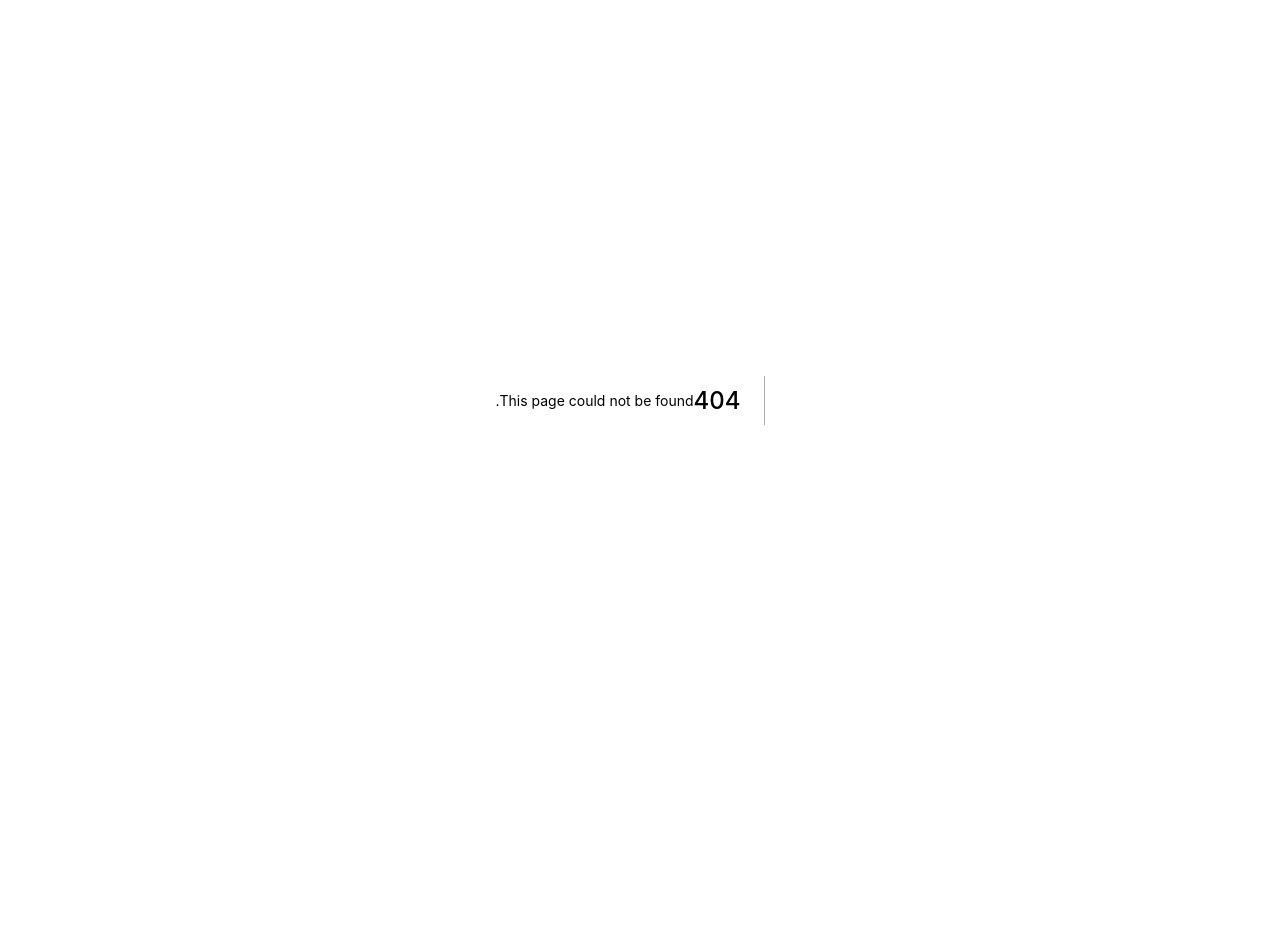
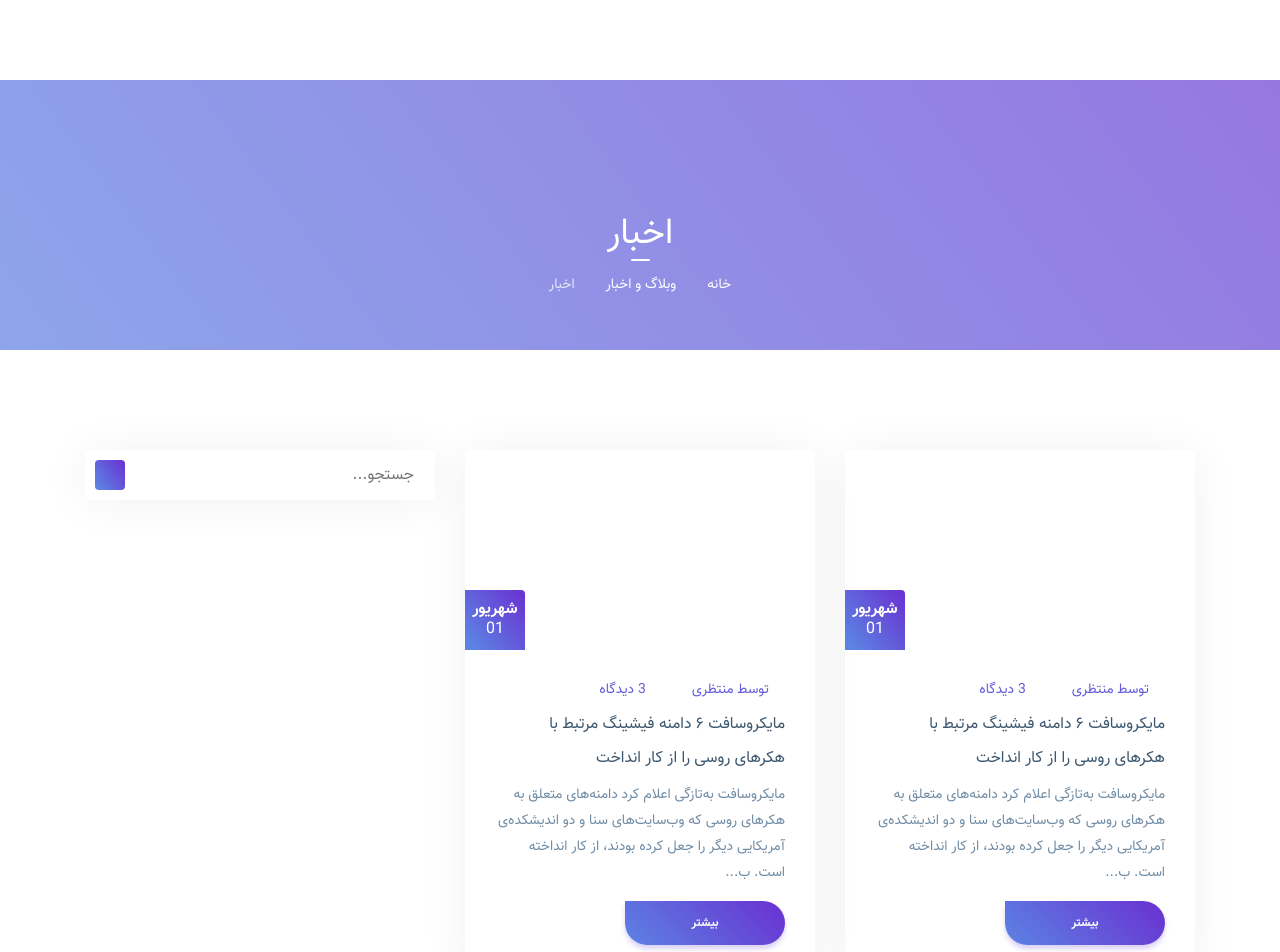
Before and after one commit to BanisharifM/Safirict, a Next.js app: page /news in a window 1280 px wide. Before the commit this address had no page. Shown: the top 952 px of the page. Before the commit the page ends 800 px from the top, so only its background shows below. Built offline with nearby package versions, Linux system fonts and the light colour scheme; a web font is replaced by a local one.

Commit message:
news [cardnews:searchwidget]

```diff
--- /dev/null
+++ b/components/news/BreadCrumbs.tsx
@@ -0,0 +1,29 @@
+export default function BreadCrumbs() {
+  return (
+    <div
+      className="cover"
+      data-image="assets/images/photos/parallax-counter.jpg"
+    >
+      <div className="page-top">
+        <div className="container">
+          <div className="row">
+            <div className="col-lg-12">
+              <h1>اخبار</h1>
+            </div>
+            <div className="col-lg-12">
+              <ol className="breadcrumb">
+                <li>
+                  <a href="index.html">خانه</a>
+                </li>
+                <li>
+                  <a href="blog&amp;news.html">وبلاگ و اخبار</a>
+                </li>
+                <li className="active">اخبار</li>
+              </ol>
+            </div>
+          </div>
+        </div>
+      </div>
+    </div>
+  );
+}
--- /dev/null
+++ b/components/news/CardNews/Button.tsx
@@ -0,0 +1,13 @@
+interface IProps {
+  text: string;
+  type: "primary";
+}
+const Button: React.FC<IProps> = ({ text, type }) => {
+  return (
+    <a href="blue-blog-single.html" className={`btn-${type}-line`}>
+      {text}
+    </a>
+  );
+};
+
+export default Button;
--- /dev/null
+++ b/components/news/CardNews/CardImage.tsx
@@ -0,0 +1,36 @@
+interface IProps {
+  src: string;
+  month: string;
+  day: string;
+}
+const CardImage: React.FC<IProps> = ({ src, month, day }) => {
+  return (
+    <div className="img imgfix_top_container" style={{ overflow: "hidden" }}>
+      <div
+        id="imgfix_wrapper_layer_0_0"
+        className="imgfix_wrapper_layer"
+        style={{
+          position: "relative",
+          padding: "0",
+          margin: "0",
+          width: "100%",
+          height: " 100%",
+          overflow: "hidden",
+        }}
+      >
+        <img
+          src={src}
+          //   src="assets/images/photos/blog/1.jpg"
+          alt=""
+          className="imgfix_src_img"
+          style={{ opacity: "1" }}
+        />
+        <div className="date">
+          <strong>{month}</strong>
+          <span>{day}</span>
+        </div>
+      </div>
+    </div>
+  );
+};
+export default CardImage;
--- /dev/null
+++ b/components/news/CardNews/CardMeta.tsx
@@ -0,0 +1,22 @@
+interface IProps {
+  author: string;
+  comments: number;
+}
+const CardMeta: React.FC<IProps> = ({ author, comments }) => {
+  return (
+    <ul className="post-meta">
+      <li>
+        <a href="#">
+          <span className="icon fa fa-user"></span>توسط {author}
+        </a>
+      </li>
+      <li>
+        <a href="#">
+          <span className="icon fa fa-comment-o"></span>
+          {comments} دیدگاه
+        </a>
+      </li>
+    </ul>
+  );
+};
+export default CardMeta;
--- /dev/null
+++ b/components/news/CardNews/CardText.tsx
@@ -0,0 +1,5 @@
+
+const CardText: React.FC = ({ children }) => {
+  return <div className="text">{children}</div>;
+};
+export default CardText
--- /dev/null
+++ b/components/news/CardNews/CardTitle.tsx
@@ -0,0 +1,13 @@
+interface IProps {
+  title: string;
+}
+const CardTitle: React.FC<IProps> = ({ title }) => {
+  return (
+    <h3>
+      <a href="blue-blog-single.html">
+          {title}
+      </a>
+    </h3>
+  );
+};
+export default CardTitle;
--- /dev/null
+++ b/components/news/CardNews/index.tsx
@@ -0,0 +1,35 @@
+import Button from "./Button";
+import CardImage from "./CardImage";
+import CardMeta from "./CardMeta";
+import CardTitle from "./CardTitle";
+import CardText from './CardText'
+
+export interface INews {
+  imageSrc: string;
+  month: string;
+  day: string;
+  author: string;
+  comments: number;
+  title: string;
+  content: string;
+}
+const index: React.FC<INews> = ({
+  imageSrc,
+  month,
+  day,
+  author,
+  comments,
+  title,
+  content,
+}) => {
+  return (
+    <div className="blog-post-thumb">
+      <CardImage src={imageSrc} month={month} day={day} />
+      <CardMeta author={author} comments={comments} />
+      <CardTitle title={title} />
+      <CardText>{content}</CardText>
+      <Button text="بیشتر" type="primary" />
+    </div>
+  );
+};
+export default index;
--- /dev/null
+++ b/components/news/SearchWidget/index.tsx
@@ -0,0 +1,15 @@
+const SearchWidget: React.FC = () => {
+  return (
+    <div className="search-widget">
+      <div className="search">
+        <form>
+          <input type="text" placeholder="جستجو..." />
+          <button type="submit">
+            <i className="fa fa-search"></i>
+          </button>
+        </form>
+      </div>
+    </div>
+  );
+};
+export default SearchWidget;
--- a/pages/index.tsx
+++ b/pages/index.tsx
@@ -0,0 +1,3 @@
+export default function Main (){
+    return (<div></div>)
+}
--- /dev/null
+++ b/pages/news/index.tsx
@@ -0,0 +1,70 @@
+import BreadCrumbs from "components/news/BreadCrumbs";
+import CardNews, { INews } from "components/news/CardNews";
+import SearchWidget from "components/news/SearchWidget";
+
+const fakeNews: INews[] = [
+  {
+    imageSrc: "",
+    month: "شهریور",
+    day: "01",
+    author: "منتظری",
+    comments: 3,
+    title: "مایکروسافت ۶ دامنه فیشینگ مرتبط با هکرهای روسی را از کار انداخت",
+    content:
+      "مایکروسافت به‌تازگی اعلام کرد دامنه‌های متعلق به هکرهای روسی که وب‌سایت‌های سنا و دو اندیشکده‌ی آمریکایی دیگر را جعل کرده بودند، از کار انداخته است. ب...",
+  },
+  {
+    imageSrc: "",
+    month: "شهریور",
+    day: "01",
+    author: "منتظری",
+    comments: 3,
+    title: "مایکروسافت ۶ دامنه فیشینگ مرتبط با هکرهای روسی را از کار انداخت",
+    content:
+      "مایکروسافت به‌تازگی اعلام کرد دامنه‌های متعلق به هکرهای روسی که وب‌سایت‌های سنا و دو اندیشکده‌ی آمریکایی دیگر را جعل کرده بودند، از کار انداخته است. ب...",
+  },
+  {
+    imageSrc: "",
+    month: "شهریور",
+    day: "01",
+    author: "منتظری",
+    comments: 3,
+    title: "مایکروسافت ۶ دامنه فیشینگ مرتبط با هکرهای روسی را از کار انداخت",
+    content:
+      "مایکروسافت به‌تازگی اعلام کرد دامنه‌های متعلق به هکرهای روسی که وب‌سایت‌های سنا و دو اندیشکده‌ی آمریکایی دیگر را جعل کرده بودند، از کار انداخته است. ب...",
+  },
+];
+
+export default function News() {
+  return (
+    <section className="page">
+      <BreadCrumbs />
+      <div className="page-bottom">
+        <div className="container">
+          <div className="row">
+            <div className="col-lg-8 col-md-12 col-sm-12">
+              <div className="blog-list">
+                <div className="row">
+                  {fakeNews.map((item, index) => {
+                    return (
+                      <div key={index} className="col-lg-6 col-md-6 col-sm-12">
+                        <CardNews {...item} />
+                      </div>
+                    );
+                  })}
+                </div>
+              </div>
+            </div>
+            <div className="col-lg-4 col-md-12 col-sm-12">
+              <aside className="default-aside">
+                <div className="sidebar">
+                  <SearchWidget />
+                </div>
+              </aside>
+            </div>
+          </div>
+        </div>
+      </div>
+    </section>
+  );
+}
```
